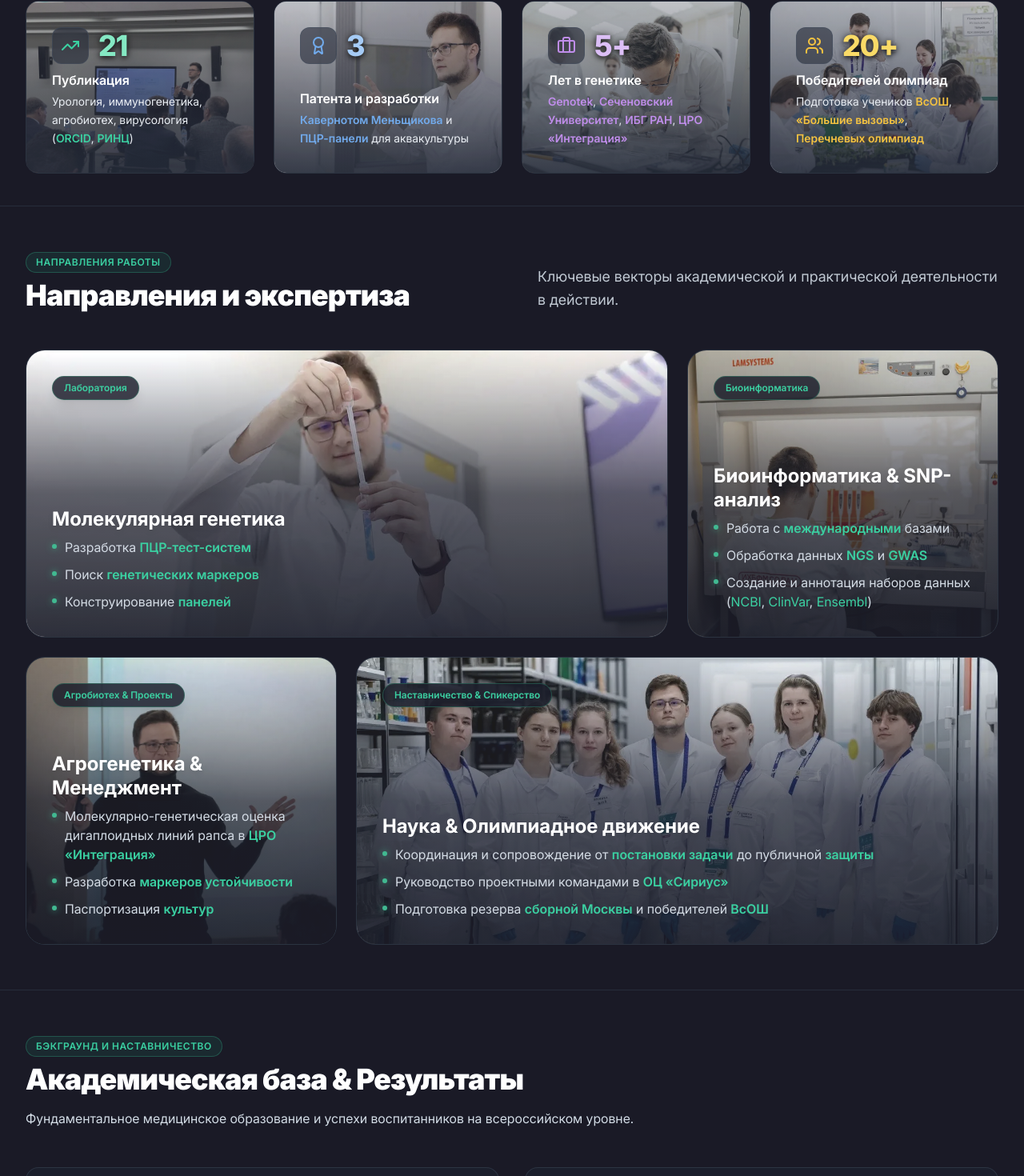
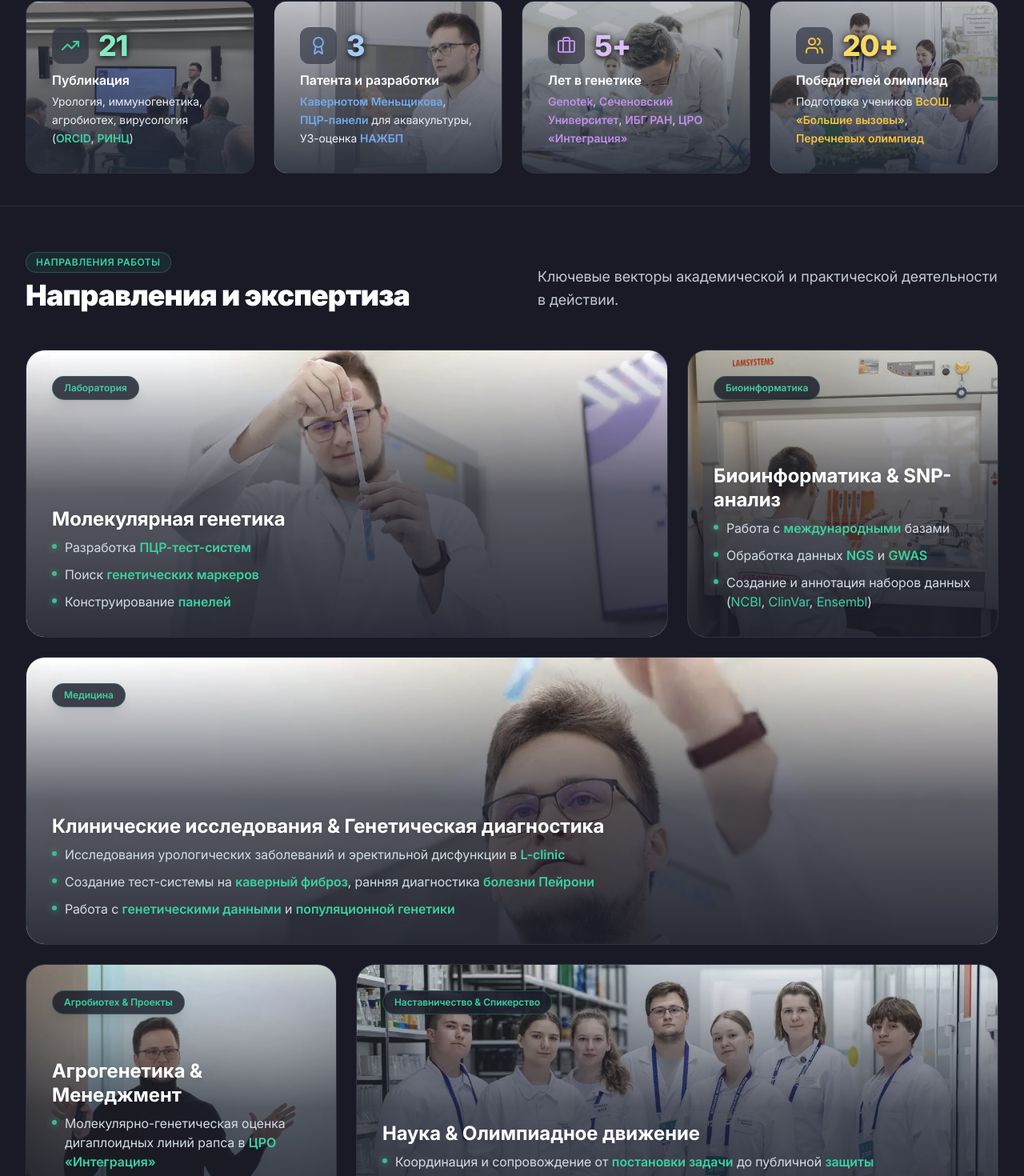
Before and after one commit to danil-shc/Pchel_Grind_Project, a Vue app: page / in a window 1280 px wide. Shown: the part 963-2433 px from the top of the page at 80% size. Built offline with nearby package versions, Linux system fonts and the light colour scheme.

Commit message:
feat(directionSection, ManagmentSection): adding new card about medicine and new block in Rare-id about top-500

```diff
--- a/src/components/DirectionsSection.vue
+++ b/src/components/DirectionsSection.vue
@@ -1,6 +1,7 @@
 <script setup>
 import genetics from './assets/images/photo_20.webp'
 import bioinformatics from './assets/images/photo_29.webp'
+import medicine from './assets/images/photo_21.webp'
 import agrogenetics from './assets/images/photo_5.webp'
 import leader from './assets/images/photo_41.webp'
 </script>
@@ -89,7 +90,42 @@ import leader from './assets/images/photo_41.webp'
           </div>
         </div>
 
-        <div class="reveal-item delay-300 lg:col-span-1">
+        <div class="reveal-item delay-300 lg:col-span-3">
+          <div class="relative overflow-hidden rounded-3xl border border-slate-200 dark:border-slate-800/80 shadow-sm dark:shadow-none min-h-[320px] sm:min-h-[360px] p-6 sm:p-8 flex flex-col justify-between group transition-all duration-300 hover:border-emerald-500/50 hover:shadow-2xl hover:shadow-emerald-500/10">
+            <img
+              :src="medicine"
+              alt="Клинические исследования и генетическая диагностика"
+              class="absolute inset-0 w-full h-full object-cover transition-transform duration-700 ease-out group-hover:scale-105 z-0"
+            />
+            <div class="absolute inset-0 bg-linear-to-t from-slate-50/82 via-slate-50/40 to-transparent dark:from-slate-950/90 dark:via-slate-950/70 dark:to-transparent z-10 pointer-events-none"></div>
+
+            <div class="relative z-20 self-start inline-block bg-white/85 dark:bg-slate-950/80 backdrop-blur-md border border-emerald-500/30 px-3.5 py-1.5 rounded-full text-xs font-semibold text-emerald-700 dark:text-emerald-400 shadow-lg">
+              Медицина
+            </div>
+
+            <div class="relative z-20 mt-auto flex flex-col justify-end">
+              <h3 class="text-xl sm:text-2xl font-bold text-slate-900 dark:text-white mb-2 leading-tight [text-shadow:0_1px_3px_rgba(255,255,255,0.95),0_0_10px_rgba(255,255,255,0.75)] dark:[text-shadow:none] dark:drop-shadow-md">
+                Клинические исследования & Генетическая диагностика
+              </h3>
+              <div class="space-y-2.5 text-sm sm:text-base text-slate-900 dark:text-slate-300 max-w-3xl [text-shadow:0_1px_3px_rgba(255,255,255,0.95),0_0_10px_rgba(255,255,255,0.75)] dark:[text-shadow:none]">
+                <div class="flex items-start gap-2.5">
+                  <span class="w-1.5 h-1.5 rounded-full bg-[#10B981] shrink-0 shadow-[0_0_8px_rgba(16,185,129,0.8)] mt-2"></span>
+                  <span>Исследования урологических заболеваний и эректильной дисфункции в <strong class="text-emerald-700 dark:text-emerald-400 font-semibold">L-clinic</strong></span>
+                </div>
+                <div class="flex items-start gap-2.5">
+                  <span class="w-1.5 h-1.5 rounded-full bg-[#10B981] shrink-0 shadow-[0_0_8px_rgba(16,185,129,0.8)] mt-2"></span>
+                  <span>Создание тест-системы на <strong class="text-emerald-700 dark:text-emerald-400 font-semibold">каверный фиброз</strong>, ранняя диагностика <strong class="text-emerald-700 dark:text-emerald-400 font-semibold">болезни Пейрони</strong></span>
+                </div>
+                <div class="flex items-start gap-2.5">
+                  <span class="w-1.5 h-1.5 rounded-full bg-[#10B981] shrink-0 shadow-[0_0_8px_rgba(16,185,129,0.8)] mt-2"></span>
+                  <span>Работа с <strong class="text-emerald-700 dark:text-emerald-400 font-semibold">генетическими данными</strong> и <strong class="text-emerald-700 dark:text-emerald-400 font-semibold">популяционной генетики</strong></span>
+                </div>
+              </div>
+            </div>
+          </div>
+        </div>
+
+        <div class="reveal-item delay-400 lg:col-span-1">
           <div class="relative overflow-hidden rounded-3xl border border-slate-200 dark:border-slate-800/80 shadow-sm dark:shadow-none min-h-[320px] sm:min-h-[360px] p-6 sm:p-8 flex flex-col justify-between group transition-all duration-300 hover:border-emerald-500/50 hover:shadow-2xl hover:shadow-emerald-500/10">
             <img
               :src="agrogenetics"
@@ -124,7 +160,7 @@ import leader from './assets/images/photo_41.webp'
           </div>
         </div>
 
-        <div class="reveal-item delay-400 lg:col-span-2">
+        <div class="reveal-item delay-500 lg:col-span-2">
           <div class="relative overflow-hidden rounded-3xl border border-slate-200 dark:border-slate-800/80 shadow-sm dark:shadow-none min-h-[320px] sm:min-h-[360px] p-6 sm:p-8 flex flex-col justify-between group transition-all duration-300 hover:border-emerald-500/50 hover:shadow-2xl hover:shadow-emerald-500/10">
             <img
               :src="leader"
--- a/src/components/EducationSection.vue
+++ b/src/components/EducationSection.vue
@@ -251,7 +251,7 @@ const PARTNER_LINKS = {
                   <span class="text-3xl sm:text-4xl font-extrabold text-purple-700 dark:text-purple-400 tracking-tight [text-shadow:0_1px_3px_rgba(255,255,255,0.95),0_0_10px_rgba(255,255,255,0.75)] dark:[text-shadow:none]">6</span>
                 </div>
                 <p class="relative text-sm text-slate-900 dark:text-slate-200 font-medium leading-snug z-20 [text-shadow:0_1px_3px_rgba(255,255,255,0.95),0_0_10px_rgba(255,255,255,0.75)] dark:[text-shadow:none]">
-                  Победителей конкурса <span class="text-purple-700 dark:text-purple-400 font-semibold">«Большие вызовы»</span>
+                  Победителей <span class="text-purple-700 dark:text-purple-400 font-semibold">международного</span> конкурса научно-технологических проектов <span class="text-purple-700 dark:text-purple-400 font-semibold">«Большие вызовы»</span>
                 </p>
               </div>
 
--- a/src/components/ManagementSection.vue
+++ b/src/components/ManagementSection.vue
@@ -1,5 +1,5 @@
 <script setup>
-import { Rocket, FileText, ExternalLink, ShieldCheck, Users } from 'lucide-vue-next'
+import { Rocket, FileText, ExternalLink, ShieldCheck, Users, Trophy } from 'lucide-vue-next'
 
 const managementItems = [
   'Планирование этапов и контрольных сроков',
@@ -37,7 +37,7 @@ const publicationTopics = [
       <div class="grid grid-cols-1 lg:grid-cols-3 gap-6">
         <!-- Карточка 1: Soft скиллы & Коммуникация -->
         <div class="reveal-item delay-100 group relative overflow-hidden rounded-3xl border border-slate-200 dark:border-white/10 bg-white dark:bg-[#0B1120] p-6 sm:p-8 shadow-sm dark:shadow-none transition-all duration-500 hover:border-emerald-500/40 dark:hover:border-white/30">
-          <div class="mb-6 flex h-12 w-12 items-center justify-center rounded-2xl bg-emerald-500/10 text-emerald-600 dark:text-emerald-400 border border-emerald-500/20">
+          <div class="mb-6 flex h-12 w-12 items-center justify-center rounded-2xl bg-emerald-500/10 text-emerald-600 border border-emerald-500/20 dark:bg-white/10 dark:text-white dark:border-white/20">
             <Users :size="24" />
           </div>
 
@@ -71,7 +71,24 @@ const publicationTopics = [
             Разработка концепции и ML-алгоритмов для раннего выявления редких иммунопатологий.
           </p>
 
-          <div class="flex flex-wrap gap-2 mt-auto">
+          <div class="mt-auto space-y-3">
+            <div class="rounded-xl border border-amber-500/30 dark:border-amber-500/25 bg-slate-100 dark:bg-slate-800/80 px-4 py-3">
+              <div class="flex items-start gap-3">
+                <div class="shrink-0 flex h-9 w-9 items-center justify-center rounded-lg bg-amber-500/10 dark:bg-amber-500/15 border border-amber-500/25">
+                  <Trophy :size="18" class="text-amber-600 dark:text-amber-400" />
+                </div>
+                <div class="min-w-0">
+                  <p class="text-sm font-bold text-amber-700 dark:text-amber-400 tracking-tight">
+                    ТОП-500 стартапов РФ
+                  </p>
+                  <p class="mt-0.5 text-[11px] sm:text-xs text-slate-600 dark:text-slate-400 leading-snug">
+                    По версии Всероссийского рейтинга ТОП-1000 университетских стартапов
+                  </p>
+                </div>
+              </div>
+            </div>
+
+            <div class="flex flex-wrap gap-2">
               <span class="inline-flex items-center gap-1.5 px-3 py-1.5 text-xs font-semibold rounded-lg bg-slate-100 dark:bg-slate-800/80 border border-slate-200 dark:border-slate-700/80 text-slate-700 dark:text-slate-300">
               <ShieldCheck :size="14" class="text-emerald-600 dark:text-emerald-400" />
               Финалист Sechenov.Tech
@@ -84,6 +101,7 @@ const publicationTopics = [
               <ShieldCheck :size="14" class="text-emerald-600 dark:text-emerald-400" />
               Финалист акселератора УрФУ
               </span>
+            </div>
           </div>
         </div>
 
--- a/src/components/StatsSection.vue
+++ b/src/components/StatsSection.vue
@@ -1,5 +1,9 @@
 <script setup>
 import { TrendingUp, Award, Briefcase, Users } from 'lucide-vue-next'
+
+const WIKIPEDIA_LINKS = {
+  nafld: 'https://ru.wikipedia.org/wiki/Неалкогольная_жировая_болезнь_печени',
+}
 
 // Импорт фоновых изображений
 import imgPubs from './assets/images/photo_1.webp'
@@ -75,7 +79,7 @@ import imgStudents from './assets/images/photo_42.webp'
                 Патента и разработки
               </h3>
               <p class="text-sm text-slate-900 dark:text-slate-200 font-normal leading-relaxed [text-shadow:0_1px_3px_rgba(255,255,255,0.95),0_0_10px_rgba(255,255,255,0.75)] dark:[text-shadow:none]">
-                <span class="text-blue-700 dark:text-blue-400 font-semibold">Кавернотом Меньщикова</span> и <span class="text-blue-700 dark:text-blue-400 font-semibold">ПЦР-панели</span> для аквакультуры
+                <span class="text-blue-700 dark:text-blue-400 font-semibold">Кавернотом Меньщикова</span>, <span class="text-blue-700 dark:text-blue-400 font-semibold">ПЦР-панели</span> для аквакультуры, УЗ-оценка <a :href="WIKIPEDIA_LINKS.nafld" target="_blank" rel="noopener noreferrer" class="font-semibold text-blue-700 dark:text-blue-400 cursor-pointer hover:underline underline-offset-2">НАЖБП</a>
               </p>
             </div>
           </div>
```
Lines whose indentation alone changed are shown as unchanged.
